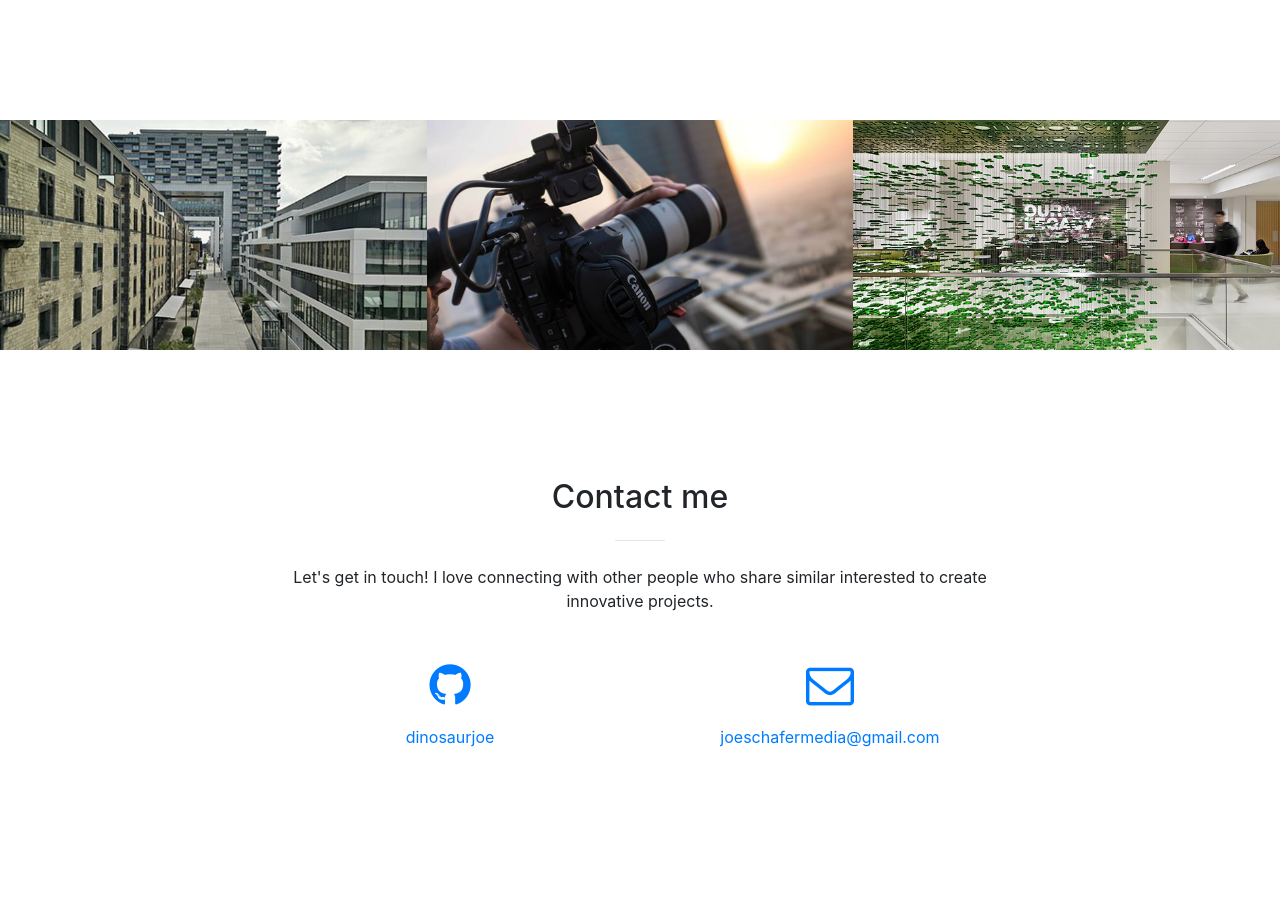
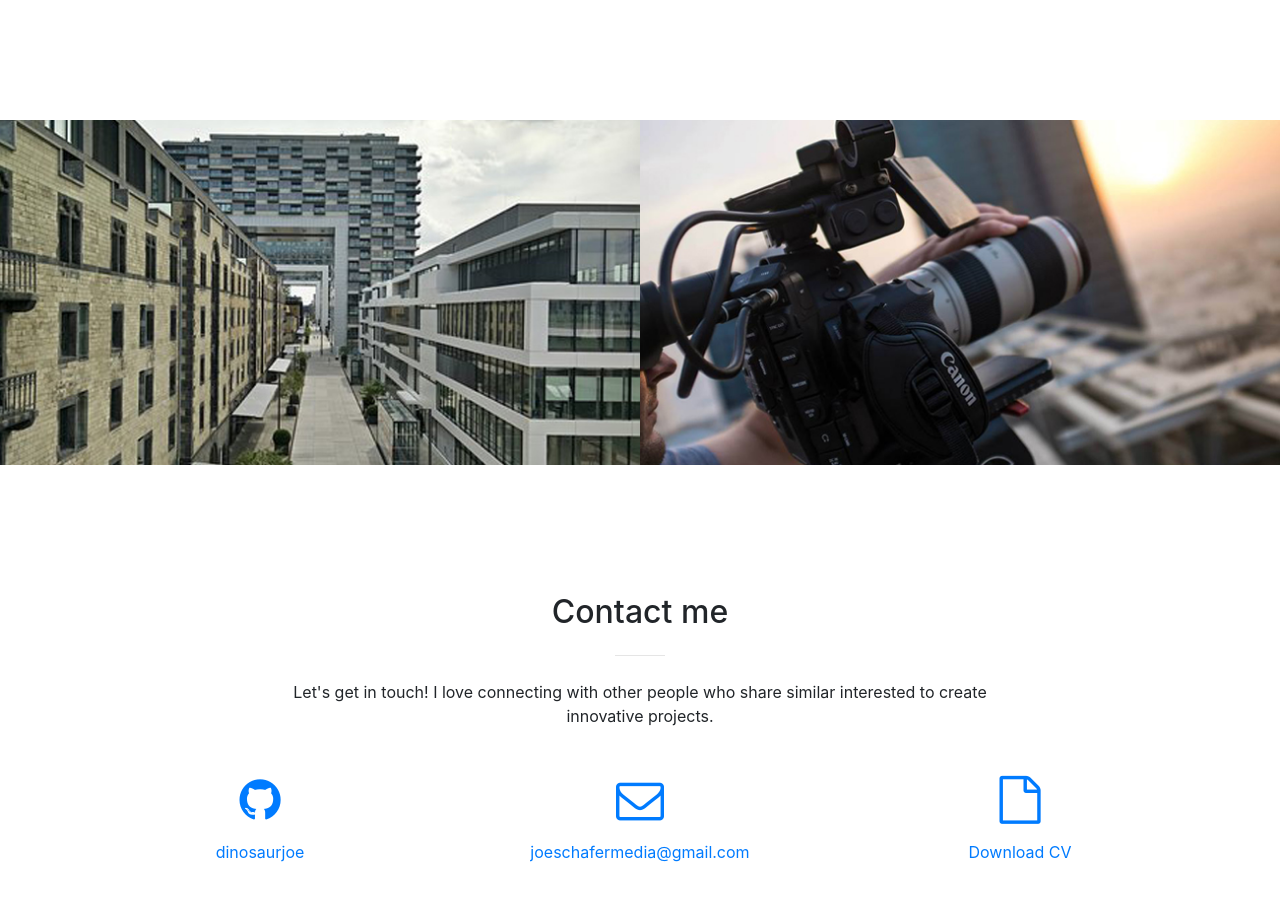
Before and after one commit to dinosaurjoe/dinosaurjoe.github.io, a website with bundled scripts: page index.html in a window 1280 px wide. Shown: the part 1880-2780 px from the top of the page. Built offline with nearby package versions, Linux system fonts and the light colour scheme.

Commit message:
updates with CV and switching to yarn

```diff
--- a/index.html
+++ b/index.html
@@ -31,7 +31,9 @@
   <nav class="navbar navbar-expand-lg navbar-light fixed-top" id="mainNav">
     <div class="container">
       <a class="navbar-brand js-scroll-trigger" href="#page-top">Joe Schafer Media</a>
-        <button class="navbar-toggler navbar-toggler-right" type="button" data-toggle="collapse" data-target="#navbarResponsive" aria-controls="navbarResponsive" aria-expanded="false" aria-label="Toggle navigation">
+      <button class="navbar-toggler navbar-toggler-right" type="button" data-toggle="collapse"
+        data-target="#navbarResponsive" aria-controls="navbarResponsive" aria-expanded="false"
+        aria-label="Toggle navigation">
         <span class="navbar-toggler-icon"></span>
       </button>
       <div class="collapse navbar-collapse" id="navbarResponsive">
@@ -57,12 +59,13 @@
     <div class="container my-auto">
       <div class="row">
         <div class="col-lg-10 mx-auto">
-            <h1 >
+          <h1>
             <strong>Joe Schafer: Web Developer</strong>
           </h1>
           <hr>
         </div>
-          <div class="col-lg-8 mx-auto">Motivated Full-Stack developer with a passion for mastering new technologies. Currently working with Javascript (ReactJS + Redux) and Ruby on Rails.</p>
+        <div class="col-lg-8 mx-auto">Motivated Full-Stack developer with a passion for mastering new technologies.
+          Currently working with Javascript (ReactJS + Redux) and Ruby on Rails.</p>
           <a class="btn btn-primary btn-xl js-scroll-trigger" href="#about">Find Out More</a>
         </div>
       </div>
@@ -75,9 +78,12 @@
         <div class="col-lg-8 mx-auto text-center">
           <h2 class="section-heading text-white">Learn more about me!</h2>
           <hr class="light my-4">
-            <p class="text-faded mb-4">After completing an intensive coding Bootcamp, I have dedicated the last year to creating projects to further my skills as a full stack developer. My background primarily consists of Ruby on Rails, Javascript, HTML, CSS, and ReactJS.</p>
+          <p class="text-faded mb-4">After completing an intensive coding Bootcamp, I have dedicated the last year to
+            creating projects to further my skills as a full stack developer. My background primarily consists of Ruby
+            on Rails, Javascript, HTML, CSS, and ReactJS.</p>
           <p class="text-faded mb-4">
-            Before I began my journey as a web developer, I worked in the digital media industry and have an extensive knowledge of video and photography production as well as the Adobe Creative Suite.</p>
+            Before I began my journey as a web developer, I worked in the digital media industry and have an extensive
+            knowledge of video and photography production as well as the Adobe Creative Suite.</p>
           <a class="btn btn-light btn-xl js-scroll-trigger" href="#services">See What I can offer!</a>
         </div>
       </div>
@@ -130,8 +136,8 @@
   <section class="p-0" id="portfolio">
     <div class="container-fluid p-0">
       <div class="row no-gutters">
-          <div class="col-lg-4 col-sm-6">
-            <a class="portfolio-box" href="http://www.anothervu.herokuapp.com">
+        <div class="col-lg-6 col-sm-6">
+          <a class="portfolio-box" href="http://anothervu.herokuapp.com">
             <img class="img-fluid" src="img/portfolio/thumbnails/1.jpg" alt="">
             <div class="portfolio-box-caption">
               <div class="portfolio-box-caption-content">
@@ -145,7 +151,7 @@
             </div>
           </a>
         </div>
-          <div class="col-lg-4 col-sm-6">
+        <div class="col-lg-6 col-sm-6">
           <a class="portfolio-box" href="https://zentangle.herokuapp.com/">
             <img class="img-fluid" src="img/portfolio/thumbnails/2.jpg" alt="">
             <div class="portfolio-box-caption">
@@ -155,21 +161,6 @@
                 </div>
                 <div class="project-name">
                   Zentangle
-                  </div>
-                </div>
-              </div>
-            </a>
-          </div>
-          <div class="col-lg-4 col-sm-6">
-            <a class="portfolio-box" href="http://www.astulainc.com">
-              <img class="img-fluid" src="img/portfolio/thumbnails/3.jpg" alt="">
-              <div class="portfolio-box-caption">
-                <div class="portfolio-box-caption-content">
-                  <div class="project-category text-faded">
-                    Web Development/Digital Media
-                  </div>
-                  <div class="project-name">
-                    Astula Inc.
                 </div>
               </div>
             </div>
@@ -185,7 +176,8 @@
         <div class="col-lg-8 mx-auto text-center">
           <h2 class="section-heading">Contact me</h2>
           <hr class="my-4">
-            <p class="mb-5">Let's get in touch! I love connecting with other people who share similar interested to create innovative projects.</p>
+          <p class="mb-5">Let's get in touch! I love connecting with other people who share similar interested to create
+            innovative projects.</p>
         </div>
       </div>
       <div class="row">
@@ -199,6 +191,12 @@
           <a href="mailto:joeschafermedia@gmail.com"><i class="fa fa-envelope-o fa-3x mb-3 sr-contact"></i></a>
           <p>
             <a href="mailto:joeschafermedia@gmail.com">joeschafermedia@gmail.com</a>
+          </p>
+        </div>
+        <div class="col-lg-4 mr-auto text-center">
+            <a href="/pdf/JosephSchaferResume.pdf" download><i class="fa fa-file-o fa-3x mb-3 sr-contact"></i></a>
+          <p>
+            <a href="/pdf/JosephSchaferResume.pdf" download>Download CV</a>
           </p>
         </div>
       </div>
```
Also changed, not shown: 3 other files. Lines whose indentation alone changed are shown as unchanged.
